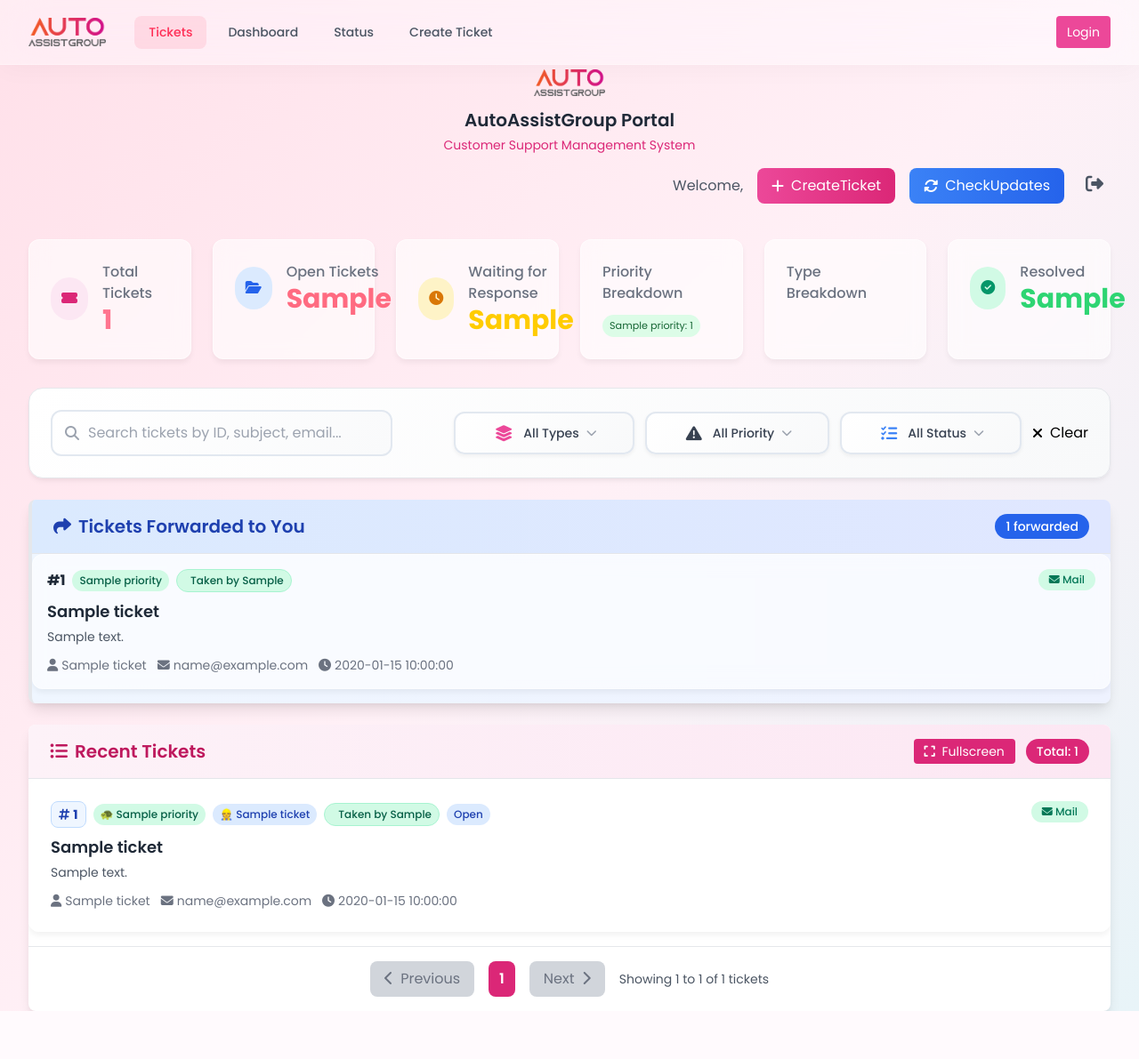
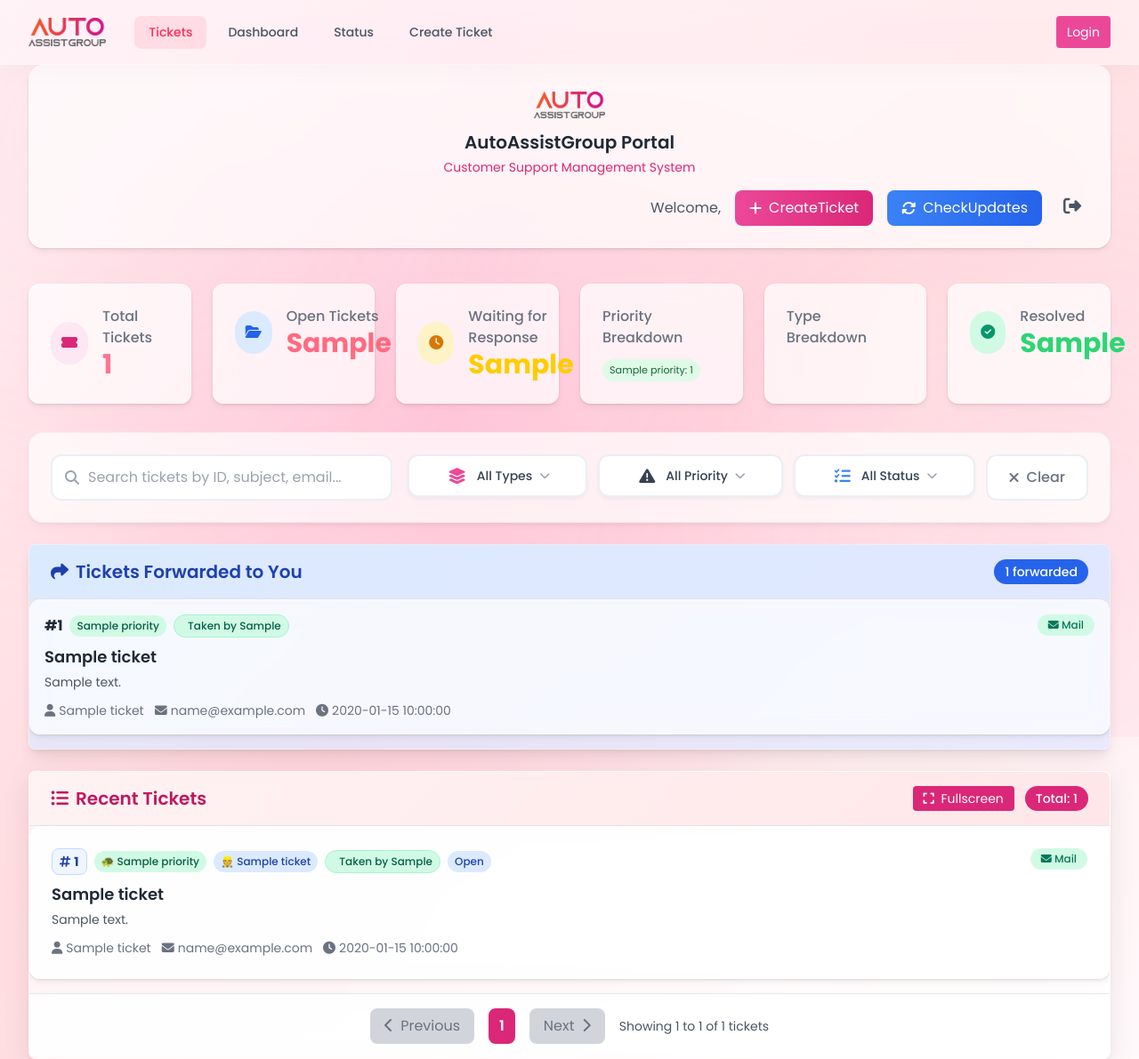
Before and after one commit to autoassistgroup-dev/AutoAssist__portal, a Flask app: template templates/index.html in a window 1280 px wide. Shown: the whole page at 89% size. Before the commit the page ends 1137 px from the top, so only its background shows below. Run offline with Flask 3, Linux system fonts and the light colour scheme; the template is opened without the code that fills it: most values are stand-ins (such as "Sample title", 1, 10 or a date in 2020).

Commit message:
Enhance UI with Apple-inspired glassmorphism and gradients in index.html

```diff
--- a/templates/index.html
+++ b/templates/index.html
@@ -63,10 +63,62 @@
             /* Apple Pink */
         }
 
+        /* PINK BLUR GLASS EFFECT BODY BACKGROUND */
         body {
             font-family: 'Poppins', sans-serif;
-            background: linear-gradient(135deg, #ffe0e9 0%, #fff0f6 50%, #e8f4f8 100%);
+            background:
+                radial-gradient(circle at 20% 80%,
+                    rgba(255, 182, 193, 0.3) 0%,
+                    transparent 50%),
+                radial-gradient(circle at 80% 20%,
+                    rgba(255, 182, 193, 0.2) 0%,
+                    transparent 50%),
+                radial-gradient(circle at 40% 40%,
+                    rgba(255, 105, 180, 0.25) 0%,
+                    transparent 50%),
+                linear-gradient(135deg,
+                    rgba(255, 240, 245, 0.95) 0%,
+                    rgba(255, 228, 230, 0.95) 50%,
+                    rgba(255, 248, 250, 0.95) 100%);
             min-height: 100vh;
+            position: relative;
+            overflow-x: hidden;
+        }
+
+        /* Add a subtle animated gradient overlay */
+        body::before {
+            content: '';
+            position: fixed;
+            top: 0;
+            left: 0;
+            width: 100%;
+            height: 100%;
+            background:
+                radial-gradient(circle at 10% 20%,
+                    rgba(255, 182, 193, 0.15) 0%,
+                    transparent 40%),
+                radial-gradient(circle at 90% 80%,
+                    rgba(255, 105, 180, 0.1) 0%,
+                    transparent 40%);
+            z-index: -1;
+            animation: gradientShift 15s ease-in-out infinite alternate;
+        }
+
+        @keyframes gradientShift {
+            0% {
+                transform: translate(0, 0) scale(1);
+                opacity: 0.8;
+            }
+
+            50% {
+                transform: translate(-10px, 10px) scale(1.05);
+                opacity: 0.9;
+            }
+
+            100% {
+                transform: translate(10px, -10px) scale(1);
+                opacity: 0.8;
+            }
         }
 
         /* Custom max-width for 1920px constraint */
@@ -101,19 +154,21 @@
             overflow-wrap: break-word;
             min-width: 0;
             position: relative;
-            background: rgba(255, 255, 255, 0.6);
-            backdrop-filter: blur(10px);
-            -webkit-backdrop-filter: blur(10px);
-            border: 1px solid rgba(255, 255, 255, 0.5);
-            box-shadow: 0 4px 6px rgba(0, 0, 0, 0.05);
-        }
-
+            background: rgba(255, 255, 255, 0.7);
+            backdrop-filter: blur(12px);
+            -webkit-backdrop-filter: blur(12px);
+            border: 1px solid rgba(255, 255, 255, 0.3);
+            box-shadow:
+                0 4px 6px rgba(0, 0, 0, 0.05),
+                0 1px 3px rgba(0, 0, 0, 0.1);
+        }
 
         /* Warranty Details Styling */
         .warranty-details {
             margin-top: 12px;
             padding: 10px 14px;
-            background: linear-gradient(135deg, #fef3c7 0%, #fde68a 100%);
+            background: linear-gradient(135deg, rgba(254, 243, 199, 0.8) 0%, rgba(253, 230, 138, 0.8) 100%);
+            backdrop-filter: blur(10px);
             border-radius: 8px;
             border-left: 3px solid #f59e0b;
             width: 104%;
@@ -217,18 +275,23 @@
         .stats-card {
             transition: transform 0.3s ease, box-shadow 0.3s ease;
             border-radius: 0.75rem;
-            background: rgba(255, 255, 255, 0.6);
-            backdrop-filter: blur(10px);
-            -webkit-backdrop-filter: blur(10px);
-            border: 1px solid rgba(255, 255, 255, 0.5);
-            box-shadow: 0 4px 6px rgba(0, 0, 0, 0.05);
+            background: rgba(255, 255, 255, 0.7);
+            backdrop-filter: blur(12px);
+            -webkit-backdrop-filter: blur(12px);
+            border: 1px solid rgba(255, 255, 255, 0.3);
+            box-shadow:
+                0 4px 6px rgba(0, 0, 0, 0.05),
+                0 1px 3px rgba(0, 0, 0, 0.1);
         }
 
         .stats-card:hover {
             transform: translateY(-5px);
-            background: rgba(255, 117, 143, 0.1);
+            background: rgba(255, 117, 143, 0.15);
             border-color: var(--medium);
-            box-shadow: 0 10px 25px rgba(236, 72, 153, 0.2);
+            box-shadow:
+                0 10px 25px rgba(236, 72, 153, 0.25),
+                0 4px 6px rgba(0, 0, 0, 0.05);
+            backdrop-filter: blur(16px);
         }
 
         .priority-badge {
@@ -237,57 +300,57 @@
         }
 
         .badge-urgent {
-            background-color: #fee2e2;
+            background-color: rgba(254, 226, 226, 0.9);
             color: #b91c1c;
         }
 
         .badge-fast {
-            background-color: #fef3c7;
+            background-color: rgba(254, 243, 199, 0.9);
             color: #92400e;
         }
 
         .badge-medium {
-            background-color: #fce7f3;
+            background-color: rgba(252, 231, 243, 0.9);
             color: #9d174d;
         }
 
         .badge-low {
-            background-color: #dcfce7;
+            background-color: rgba(220, 252, 231, 0.9);
             color: #166534;
         }
 
         .badge-waiting {
-            background-color: #fef9c3;
+            background-color: rgba(254, 249, 195, 0.9);
             color: #854d0e;
         }
 
         .badge-technical {
-            background-color: #dbeafe;
+            background-color: rgba(219, 234, 254, 0.9);
             color: #1e40af;
         }
 
         .badge-payment {
-            background-color: #e0e7ff;
+            background-color: rgba(224, 231, 255, 0.9);
             color: #4338ca;
         }
 
         .badge-support {
-            background-color: #ede9fe;
+            background-color: rgba(237, 233, 254, 0.9);
             color: #5b21b6;
         }
 
         .badge-warranty {
-            background-color: #dcfce7;
+            background-color: rgba(220, 252, 231, 0.9);
             color: #166534;
         }
 
         .badge-spam {
-            background-color: #f3e8ff;
+            background-color: rgba(243, 232, 255, 0.9);
             color: #7e22ce;
         }
 
         .badge-others {
-            background-color: #e0f2fe;
+            background-color: rgba(224, 242, 254, 0.9);
             color: #0369a1;
         }
 
@@ -356,8 +422,9 @@
         /* Additional Custom Dropdown and Filtering Styles */
         .custom-dropdown {
             position: relative;
-            background: linear-gradient(135deg, #ffffff 0%, #f8f9fa 100%);
-            border: 2px solid #e2e8f0;
+            background: rgba(255, 255, 255, 0.9);
+            backdrop-filter: blur(10px);
+            border: 2px solid rgba(226, 232, 240, 0.7);
             border-radius: 0.75rem;
             padding: 0.75rem 2.5rem 0.75rem 2.75rem;
             font-weight: 500;
@@ -402,31 +470,36 @@
             outline: none;
             border-color: var(--primary);
             box-shadow: 0 0 0 3px rgba(255, 117, 143, 0.2);
+            background: rgba(255, 255, 255, 1);
         }
 
         .enhanced-search-container {
-            background: linear-gradient(135deg, #ffffff 0%, #f8f9fa 100%);
-            border: 1px solid #e5e7eb;
+            background: rgba(255, 255, 255, 0.7);
+            backdrop-filter: blur(12px);
+            border: 1px solid rgba(229, 231, 235, 0.5);
             border-radius: 1rem;
             padding: 1.5rem;
-            box-shadow: 0 4px 6px -1px rgba(0, 0, 0, 0.05), 0 2px 4px -1px rgba(0, 0, 0, 0.03);
+            box-shadow:
+                0 4px 6px -1px rgba(0, 0, 0, 0.05),
+                0 2px 4px -1px rgba(0, 0, 0, 0.03);
         }
 
         .search-input {
             width: 100%;
             padding: 0.75rem 1rem 0.75rem 2.5rem;
-            border: 2px solid #e2e8f0;
+            border: 2px solid rgba(226, 232, 240, 0.7);
             border-radius: 0.75rem;
             font-size: 1rem;
             transition: all 0.3s ease;
-            background: linear-gradient(135deg, #ffffff 0%, #f9fafb 100%);
+            background: rgba(255, 255, 255, 0.9);
+            backdrop-filter: blur(10px);
         }
 
         .search-input:focus {
             outline: none;
             border-color: var(--primary);
             box-shadow: 0 0 0 3px rgba(255, 117, 143, 0.2);
-            background: #ffffff;
+            background: rgba(255, 255, 255, 1);
         }
 
         /* Search Input Container & Icon Styles */
@@ -453,6 +526,51 @@
             overflow: hidden;
         }
 
+        /* Main container glass effect */
+        .main-container-glass {
+            background: rgba(255, 255, 255, 0.7);
+            backdrop-filter: blur(12px);
+            border: 1px solid rgba(255, 255, 255, 0.3);
+            box-shadow:
+                0 8px 32px rgba(0, 0, 0, 0.08),
+                0 4px 6px rgba(0, 0, 0, 0.05);
+        }
+
+        /* Forwarded tickets glass effect */
+        .forwarded-glass {
+            background: linear-gradient(135deg,
+                    rgba(219, 234, 254, 0.7) 0%,
+                    rgba(224, 231, 255, 0.7) 100%);
+            backdrop-filter: blur(12px);
+            border: 1px solid rgba(255, 255, 255, 0.3);
+        }
+
+        .forwarded-header-glass {
+            background: linear-gradient(135deg,
+                    rgba(219, 234, 254, 0.9) 0%,
+                    rgba(224, 231, 255, 0.9) 100%);
+            backdrop-filter: blur(12px);
+        }
+
+        /* Clear filters button */
+        .clear-button {
+            padding: 0.75rem 1.5rem;
+            background: rgba(255, 255, 255, 0.9);
+            backdrop-filter: blur(10px);
+            border: 2px solid rgba(226, 232, 240, 0.7);
+            border-radius: 0.75rem;
+            color: #6b7280;
+            font-weight: 500;
+            cursor: pointer;
+            transition: all 0.3s ease;
+        }
+
+        .clear-button:hover {
+            background: rgba(255, 255, 255, 1);
+            border-color: #9ca3af;
+            color: #374151;
+        }
+
         /* 1920px Optimization */
         @media (min-width: 1920px) {
             .responsive-container {
@@ -467,10 +585,29 @@
                 margin-bottom: 1.5rem !important;
             }
         }
+
+        /* Header glass effect */
+        header {
+            background: rgba(255, 255, 255, 0.7);
+            backdrop-filter: blur(12px);
+            border-radius: 1rem;
+            padding: 1.5rem;
+            border: 1px solid rgba(255, 255, 255, 0.3);
+            box-shadow:
+                0 4px 6px rgba(0, 0, 0, 0.05),
+                0 1px 3px rgba(0, 0, 0, 0.1);
+        }
+
+        /* Dropdown menu glass effect */
+        .dropdown-menu {
+            background: rgba(255, 255, 255, 0.95);
+            backdrop-filter: blur(20px);
+            border: 1px solid rgba(255, 255, 255, 0.3);
+        }
     </style>
 </head>
 
-<body class="min-h-screen bg-gray-50">
+<body class="min-h-screen">
     <!-- Navbar -->
     <!-- Navigation -->
     <!-- Navigation -->
@@ -584,7 +721,7 @@
         </header>
 
         <div class="grid grid-cols-1 md:grid-cols-2 lg:grid-cols-6 gap-6 mb-8">
-            <div class="bg-white stats-card shadow p-6">
+            <div class="stats-card shadow p-6">
                 <div class="flex items-center">
                     <div class="p-3 rounded-full bg-pink-100 mr-4">
                         <i class="fas fa-ticket-alt text-pink-600"></i>
@@ -596,7 +733,7 @@
                     </div>
                 </div>
             </div>
-            <div class="bg-white stats-card shadow p-6">
+            <div class="stats-card shadow p-6">
                 <div class="flex items-center">
                     <div class="p-3 rounded-full bg-blue-100 mr-4">
                         <i class="fas fa-folder-open text-blue-600"></i>
@@ -609,7 +746,7 @@
                 </div>
             </div>
             <!-- New: Waiting for Response Stats Card -->
-            <div class="bg-white stats-card shadow p-6">
+            <div class="stats-card shadow p-6">
                 <div class="flex items-center">
                     <div class="p-3 rounded-full bg-yellow-100 mr-4">
                         <i class="fas fa-clock text-yellow-600"></i>
@@ -621,7 +758,7 @@
                     </div>
                 </div>
             </div>
-            <div class="bg-white stats-card shadow p-6">
+            <div class="stats-card shadow p-6">
                 <div class="flex flex-col">
                     <h3 class="font-medium text-gray-500 mb-3">Priority Breakdown</h3>
                     <div class="flex flex-wrap gap-2">
@@ -637,7 +774,7 @@
                     </div>
                 </div>
             </div>
-            <div class="bg-white stats-card shadow p-6">
+            <div class="stats-card shadow p-6">
                 <div class="flex flex-col">
                     <h3 class="font-medium text-gray-500 mb-3">Type Breakdown</h3>
                     <div class="flex flex-wrap gap-2">
@@ -657,7 +794,7 @@
                     </div>
                 </div>
             </div>
-            <div class="bg-white stats-card shadow p-6">
+            <div class="stats-card shadow p-6">
                 <div class="flex items-center">
                     <div class="p-3 rounded-full bg-green-100 mr-4">
                         <i class="fas fa-check-circle text-green-600"></i>
@@ -809,9 +946,8 @@
 
         <!-- Forwarded Tickets Section -->
         {% if forwarded_tickets %}
-        <div class="bg-gradient-to-r from-blue-50 to-indigo-50 rounded-lg shadow-lg overflow-hidden mb-6 border-l-4 ">
-            <div
-                class="px-6 py-4 border-b flex justify-between items-center bg-gradient-to-r from-blue-100 to-indigo-100">
+        <div class="forwarded-glass rounded-lg shadow-lg overflow-hidden mb-6 border-l-4">
+            <div class="px-6 py-4 border-b flex justify-between items-center forwarded-header-glass">
                 <h2 class="text-xl font-semibold text-blue-800 flex items-center">
                     <i class="fas fa-share mr-2"></i> Tickets Forwarded to You
                 </h2>
@@ -1026,8 +1162,9 @@
         </div>
         {% endif %}
 
-        <div class="bg-white rounded-lg shadow-lg overflow-hidden">
-            <div class="px-6 py-4 border-b flex justify-between items-center bg-gradient-to-r from-pink-50 to-pink-100">
+        <div class="main-container-glass rounded-lg shadow-lg overflow-hidden">
+            <div class="px-6 py-4 border-b flex justify-between items-center"
+                style="background: linear-gradient(135deg, rgba(255, 241, 242, 0.9) 0%, rgba(255, 228, 230, 0.9) 100%); backdrop-filter: blur(12px);">
                 <h2 class="text-xl font-semibold text-pink-700 flex items-center">
                     <i class="fas fa-list-ul mr-2"></i> Recent Tickets
                 </h2>
@@ -1208,8 +1345,8 @@
 
             <!-- Pagination Controls -->
             {% if pagination %}
-            <div
-                class="pagination-container px-6 py-4 border-t border-gray-200 flex justify-center items-center space-x-4">
+            <div class="pagination-container px-6 py-4 border-t border-gray-200 flex justify-center items-center space-x-4"
+                style="background: rgba(255, 255, 255, 0.7); backdrop-filter: blur(12px);">
                 <!-- Previous Button -->
                 {% if pagination.has_prev %}
                 <a href="?page={{ pagination.prev_page }}&per_page={{ pagination.per_page }}&status={{ pagination.status_filter }}&priority={{ pagination.priority_filter }}&search={{ pagination.search_query }}"
```
Also changed, not shown: other parts of templates/index.html (+16 -8 lines).
